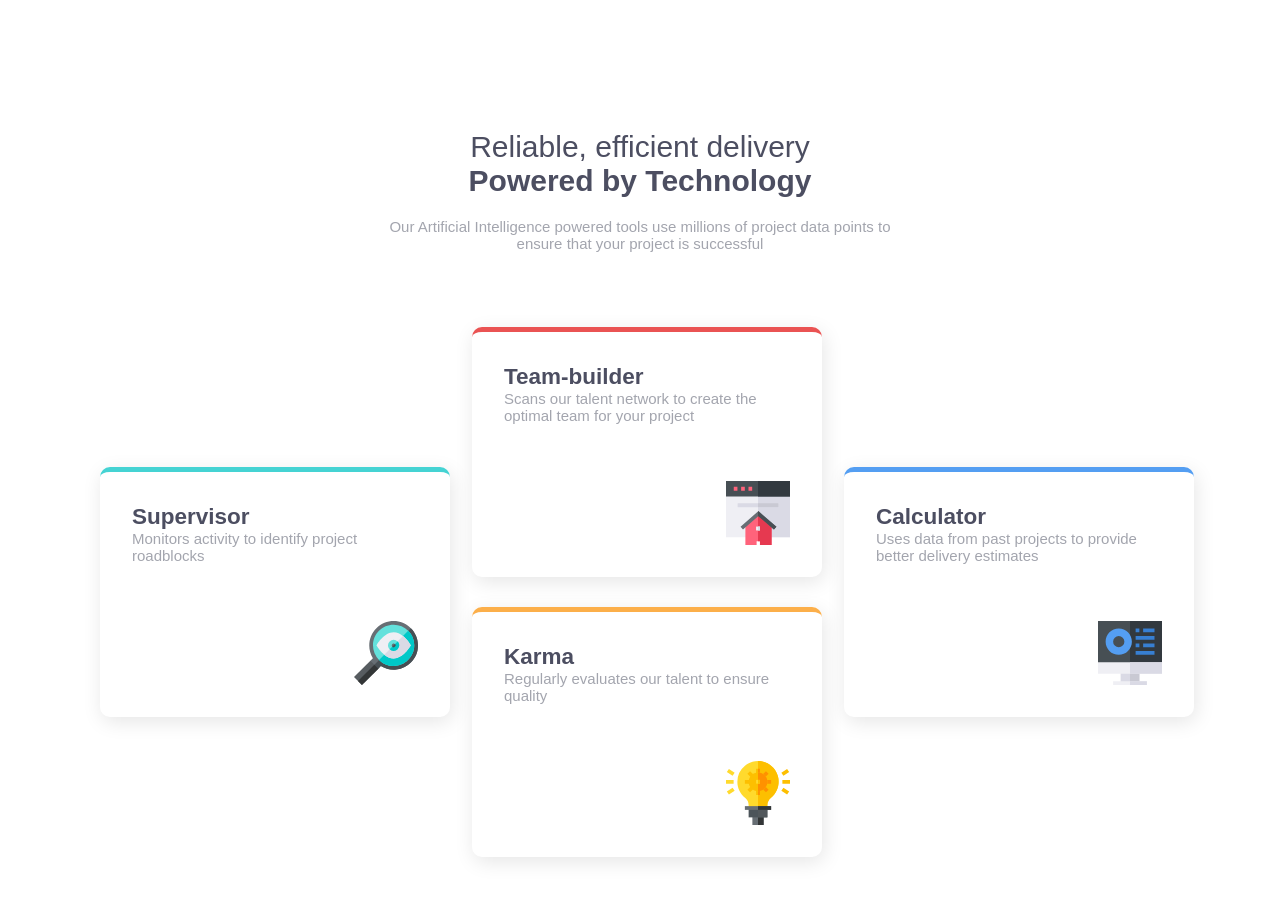
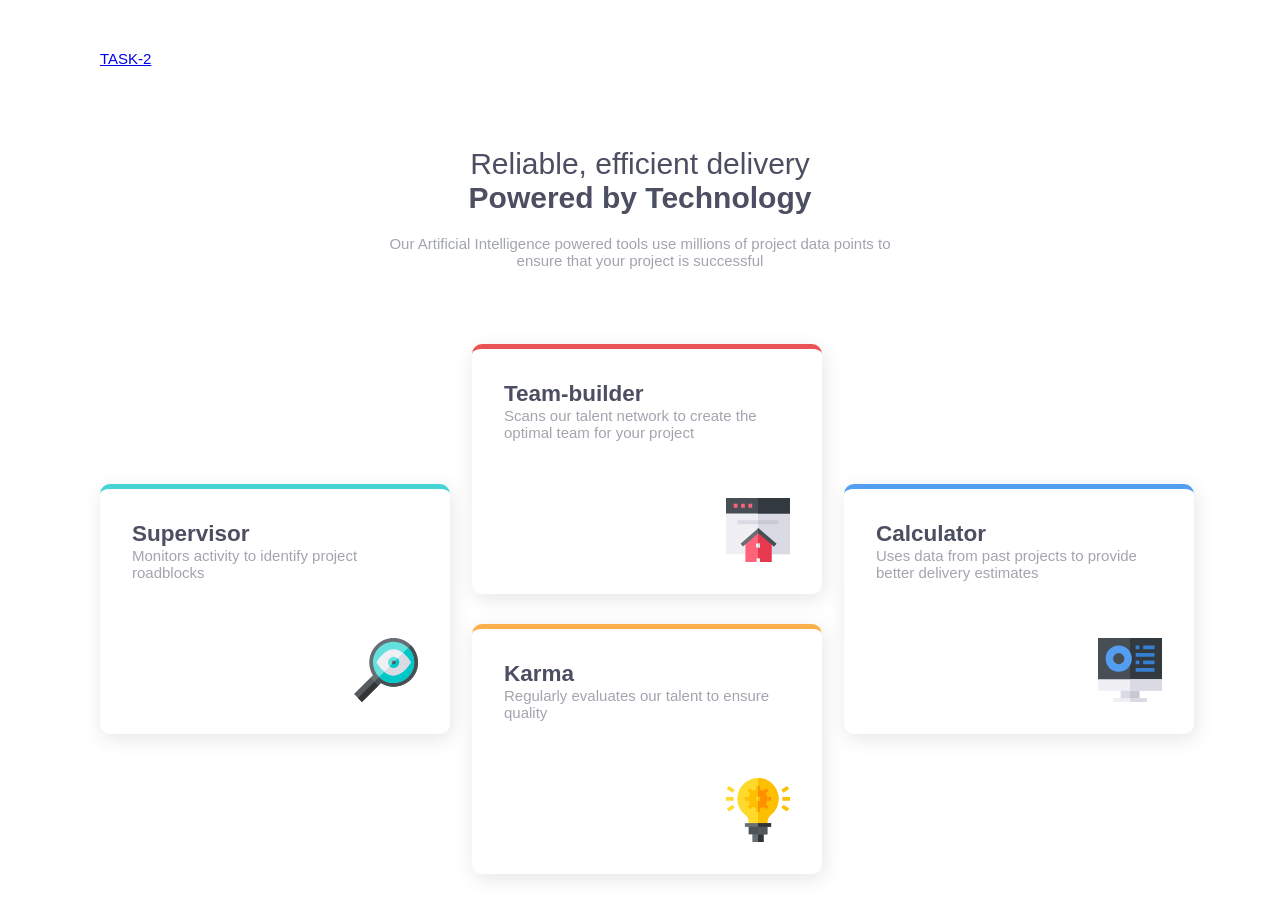
Before and after one commit to Dhirajsoni12/design-card-feature, a plain HTML site: page index.html in a window 1280 px wide. Drawn offline with Linux system fonts and the light colour scheme.

Commit message:
Update index.html

```diff
--- a/index.html
+++ b/index.html
@@ -1,4 +1,5 @@
 
+<a type="button" class="ss" href="https://dhirajsoni12.github.io/intro-component-form/.">TASK-2</a>
 <style>
   .cs {
     padding: 50px 100px 50px 100px;
@@ -7,6 +8,7 @@
 
 <body class="cs" >
 <header>
+
   <link  rel="stylesheet" href="style.css" >
   <h1>
     Reliable, efficient delivery<br />
```
